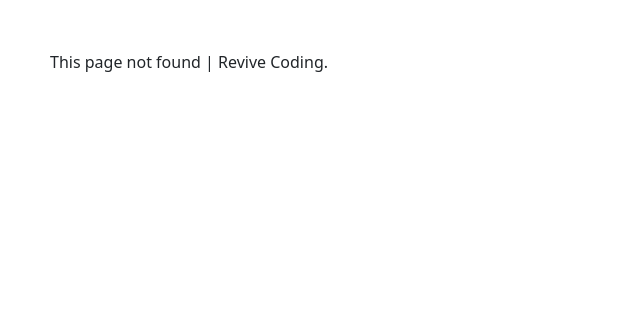
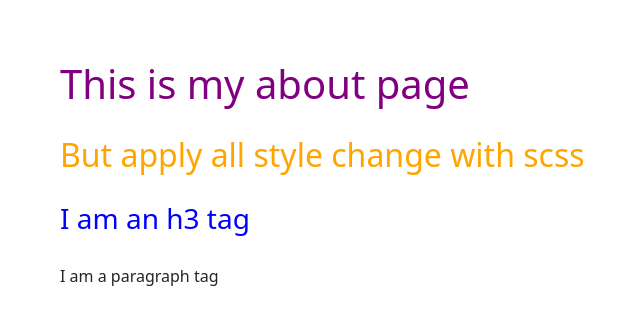
Before and after one commit to mentorvikash/nextjs-domo-youtube, a Next.js app: page /about in a window 1280 px wide. Before the commit this address had no page. Shown: the top 324 px of the page, without its empty margins (0-640 px from the left). Built offline with nearby package versions, Linux system fonts and the light colour scheme.

Commit message:
globle style bootstrap and scss

```diff
--- a/package.json
+++ b/package.json
@@ -22,6 +22,7 @@
     "react-hotkeys": "^2.0.0",
     "react-konva": "^18.2.10",
     "react-webcam": "^7.1.1",
+    "sass": "^1.69.0",
     "swr": "^2.2.4"
   }
 }
--- /dev/null
+++ b/pages/about.jsx
@@ -0,0 +1,15 @@
+import React from 'react'
+import styles from  '../styles/about.module.scss'
+
+function About() {
+  return (
+    <div>
+        <h1 className={styles.highlightcss} >This is my about page</h1>
+        <h2 className={styles.highlightcss1} >But apply all style change with scss</h2>
+        <h3 className={styles.highlightcss2} >I am an h3 tag</h3>
+        <p>I am a paragraph tag</p>
+    </div>
+  )
+}
+
+export default About
--- /dev/null
+++ b/styles/about.module.scss
@@ -0,0 +1,13 @@
+@import './color';
+
+.highlightcss {
+    color: $purple;
+}
+
+.highlightcss1{
+    color: $orange;
+}
+
+.highlightcss2{
+    color: $blue;
+}
--- /dev/null
+++ b/styles/color.scss
@@ -0,0 +1,3 @@
+$purple: purple;
+$orange: orange;
+$blue: blue;
```
Also changed, not shown: 1 other file (tests, documents, lock files or other folders).
